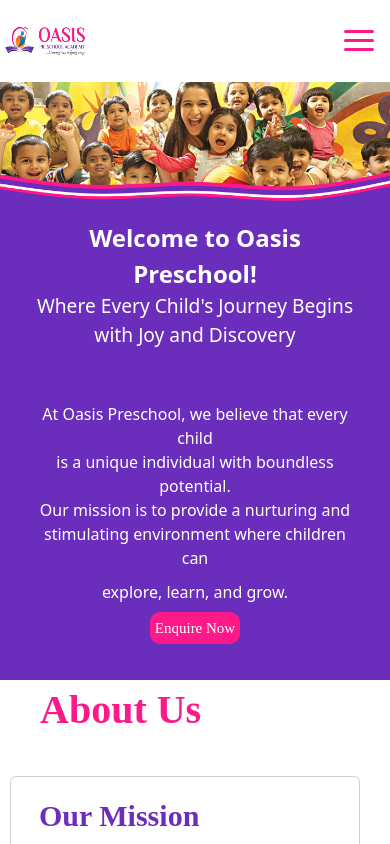
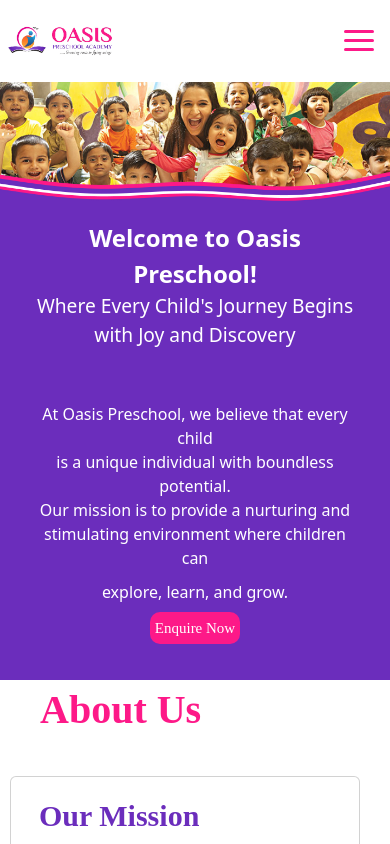
Before and after one commit to SuryaSanjana230/school, a React (Create React App) app: page / in a window 390 px wide. Shown: the top 844 px of the page. Built offline with nearby package versions, Linux system fonts and the light colour scheme.

Commit message:
logosizechange

```diff
--- a/src/App.css
+++ b/src/App.css
@@ -90,7 +90,7 @@
   }
   .logo{
     height:50px;
-    width:100px;
+    width:130px;
     margin-left:-200px;
   }
 
```
